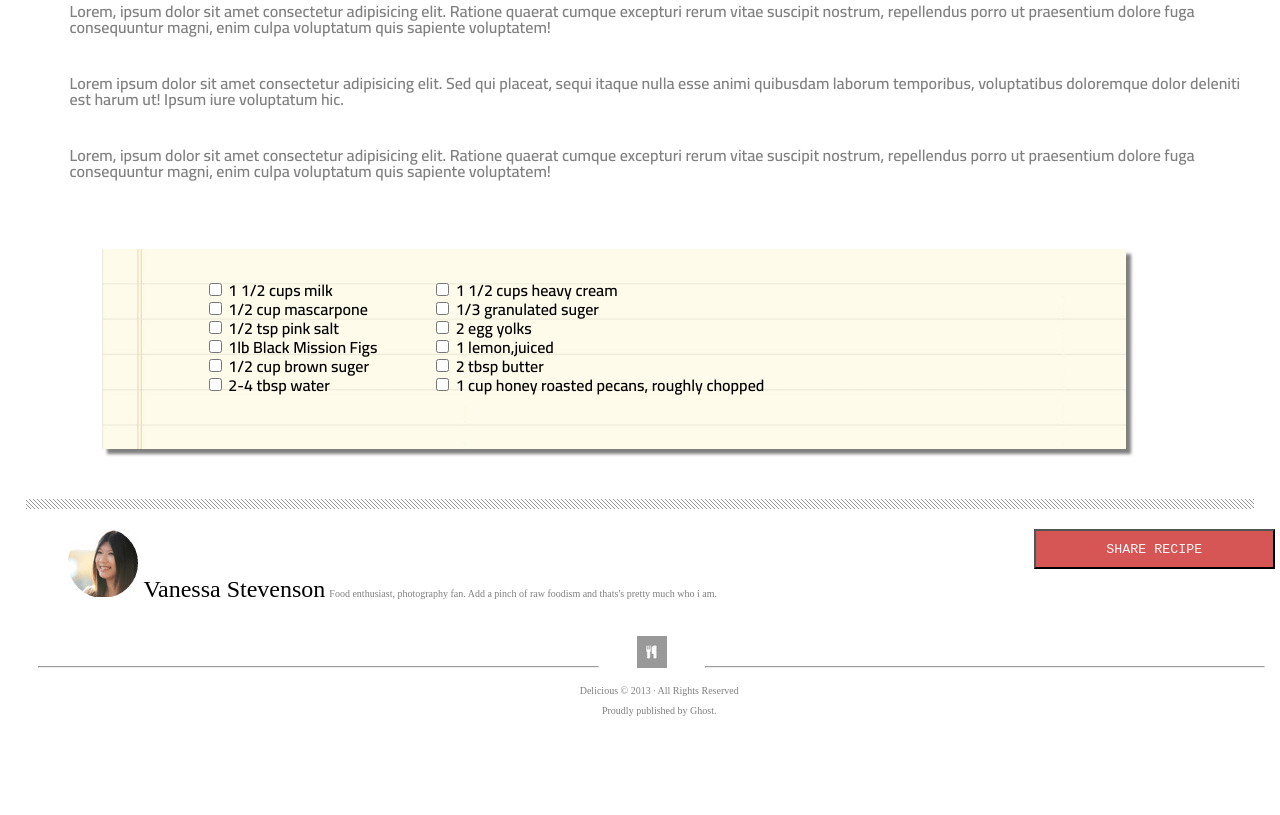
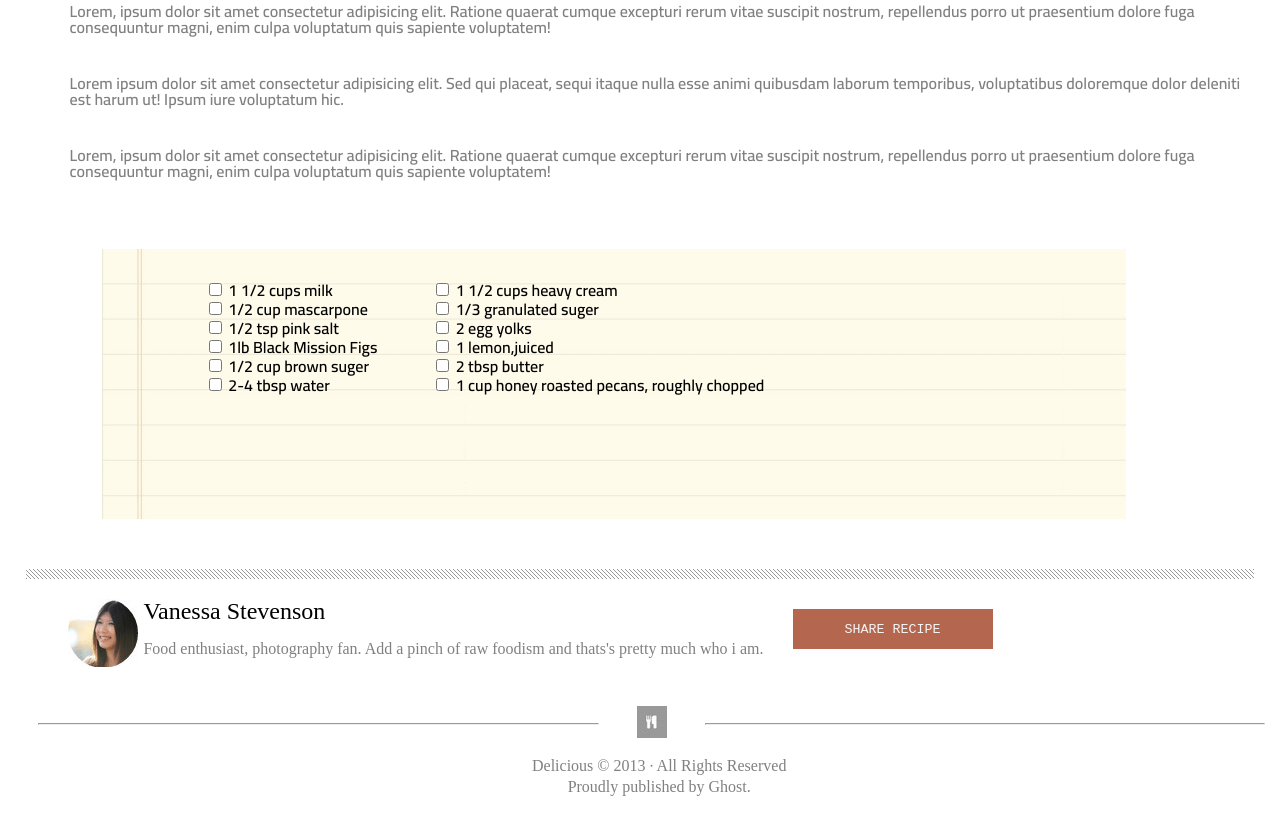
Before and after one commit to Hadeaji/chocolate-pizza, a plain HTML site: page index.html in a window 1280 px wide. Shown: the part 1095-1910 px from the top of the page. Before the commit the page ends 1821 px from the top, so only its background shows below. Drawn offline with nearby package versions, Linux system fonts and the light colour scheme.

Commit message:
some changes

```diff
--- a/index.html
+++ b/index.html
@@ -109,12 +109,15 @@
     <footer>
 
         <div id="van">
+            <img src="img/van-pic.png">
 
-            <img src="img/van-pic.png">
-            <h3>Vanessa Stevenson</h3>
-            <p id="vanp">Food enthusiast, photography fan. Add a pinch of raw foodism and thats's
-                pretty much who i am.
-            </p>
+            <div id="det">
+                <h3>Vanessa Stevenson</h3>
+                <p id="vanp">Food enthusiast, photography fan. Add a pinch of raw foodism and thats's
+                    pretty much who i am.
+                </p>
+            </div>
+
             <button class="element" id="vanbot">SHARE RECIPE</button>
         </div>
 
--- a/style.css
+++ b/style.css
@@ -142,11 +142,10 @@ h2 {
     display: inline-block;
     background-image: url(img/list-bg.png);
     width: 80%;
-    height: 200px;
+    height: 270px;
     background-repeat: no-repeat;
     background-size: cover;
     margin-left: 8%;
-    box-shadow: 5px 5px 3px gray;
     margin-bottom: 50px;
     margin-top: 50px;
 }
@@ -175,23 +174,10 @@ footer {
     z-index: 2;
 }
 
-h3 {
-    display: inline-block;
-    font-size: x-large;
-    margin-bottom: 0px;
-    height: 15px;
-    line-height: 40px;
-    margin-top: 8px;
-}
 
 #vanp {
-    font-size: x-small;
-    padding: 0px;
-    height: 15px;
-    line-height: 0px;
     color: gray;
-    margin-bottom: 30px;
-}
+ }
 
 .element {
     all: none;
@@ -199,13 +185,17 @@ h3 {
 
 #vanbot {
     display: inline-block;
-    float: right;
-    background-color: rgb(214, 86, 86);
+    position: relative;
+    background-color: rgb(180, 102, 78);
     color: whitesmoke;
-    box-decoration-break: none;
+    text-decoration: none;
+    vertical-align: top;
     height: 40px;
     font-family: monospace;
-    width: 20%;
+    margin-top: 10px;
+    margin-left: 25px;
+    width: 200px;
+    border-style: none;
 }
 
 footer {
@@ -222,32 +212,23 @@ footer {
 }
 
 h3 {
-    display: inline-block;
     font-size: x-large;
-    margin-bottom: 0px;
     height: 15px;
-    line-height: 40px;
-    margin-top: 8px;
 }
 
-footer div p {
-    font-size: x-small;
-    padding: 0px;
-    height: 15px;
-    line-height: 0px;
-    color: gray;
-}
 
 #vanp {
     display: inline-block;
     position: relative;
-    line-height: 90px;
+    line-height: 70px;
 }
 
 #last {
+    color: gray;
     display: inline-block;
     width: 100%;
     margin-top: 30px;
+    margin-bottom: 20px;
 }
 
 #fhr {
@@ -266,6 +247,7 @@ footer div p {
 
 #ll {
     margin-bottom: 0;
+    vertical-align: middle;
 }
 
 .no {
@@ -279,3 +261,9 @@ footer div p {
 
 input:checked + label {
  text-decoration: line-through;}
+
+#det {
+    display: inline-block;
+    height: 68px;
+    vertical-align: top;
+}
```
